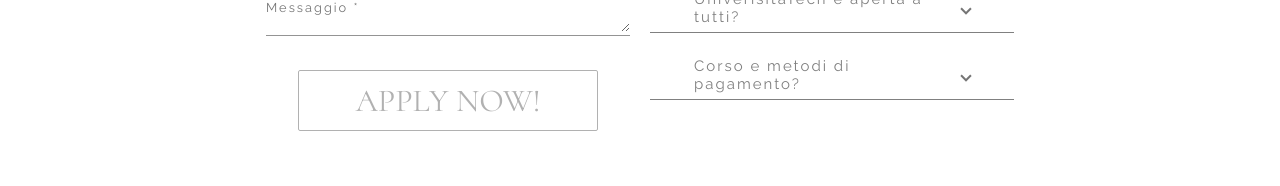
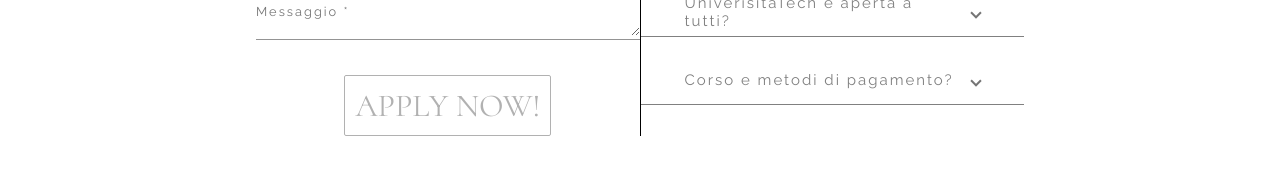
Before and after one commit to robdll/unitech, an Angular app: page / in a window 1280 px wide. Shown: the part 3644-3830 px from the top of the page. Built offline with nearby package versions, Linux system fonts and the light colour scheme; what ngx-page-scroll, ngx-page-scroll-core would draw is missing.

Commit message:
minor style change

```diff
--- a/src/app/app.component.html
+++ b/src/app/app.component.html
@@ -40,7 +40,7 @@
       <h2 class="question_subtitle" data-aos="fade-up-right">Iscrizione</h2>
     </header>
     <div class="question-subcontainer">
-      <app-contact-form class="contactFaq"></app-contact-form>
+      <app-contact-form id="contact-form" class="contactFaq"></app-contact-form>
       <app-faq class="contactFaq"></app-faq>
     </div>
   </section>
--- a/src/app/app.component.scss
+++ b/src/app/app.component.scss
@@ -124,7 +124,10 @@
 
 .contactFaq {
   width: 50%;
-  padding: 0 10px;
+}
+
+#contact-form {
+  border-right: 1px solid black;
 }
 
 .btn{
--- a/src/app/contact-form/components/contact-form.component.scss
+++ b/src/app/contact-form/components/contact-form.component.scss
@@ -48,7 +48,6 @@ textarea {
     font-size: 2em;
     border-radius: 2px;
     font-family: 'Cormorant', serif;
-    width: 300px;
     margin: 0 auto;
     &:hover {
         -webkit-box-shadow: 0px 0px 19px 1px rgba(0,196,255,1);
```
